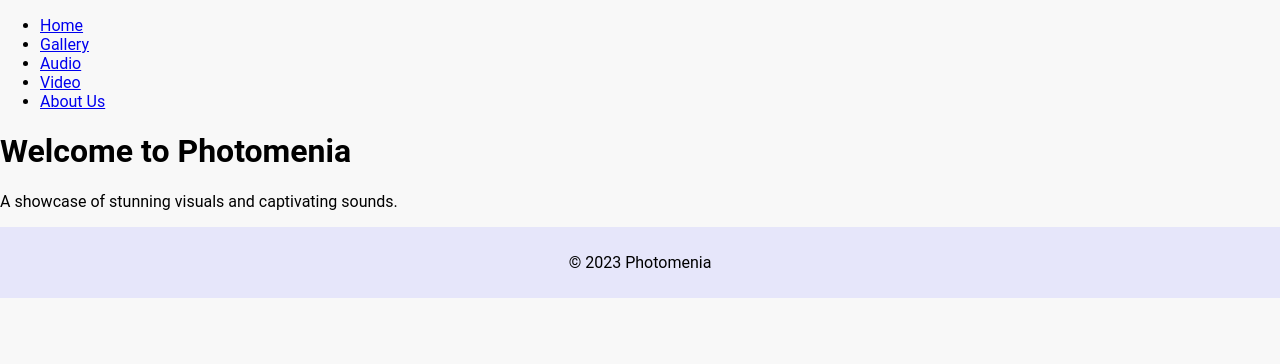
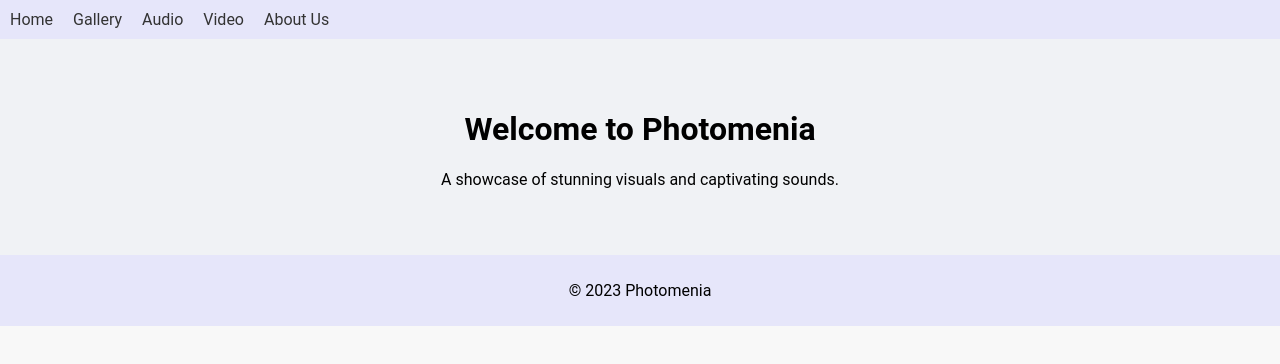
Before and after one commit to h13h/Project-2-Collaboration, a React (Create React App) app in the folder photography-website/: page / in a window 1280 px wide. Shown: the top 364 px of the page. Built offline with nearby package versions, Linux system fonts and the light colour scheme; the HTML template or start-up script is replaced by a standard one.

Commit message:
index.css updated

```diff
--- a/photography-website/src/index.css
+++ b/photography-website/src/index.css
@@ -7,6 +7,32 @@ body {
   background-color: #f8f8f8;
 }
 
+nav {
+  background-color: #e6e6fa;
+  padding: 10px;
+}
+
+nav ul {
+  list-style-type: none;
+  margin: 0;
+  padding: 0;
+  display: flex;
+}
+
+nav li {
+  margin-right: 20px;
+}
+
+nav a {
+  color: #333;
+  text-decoration: none;
+}
+
+.hero-section {
+  background-color: #f0f2f5;
+  padding: 50px;
+  text-align: center;
+}
 
 .gallery-section {
   background-color: #f5f5f5;
```
